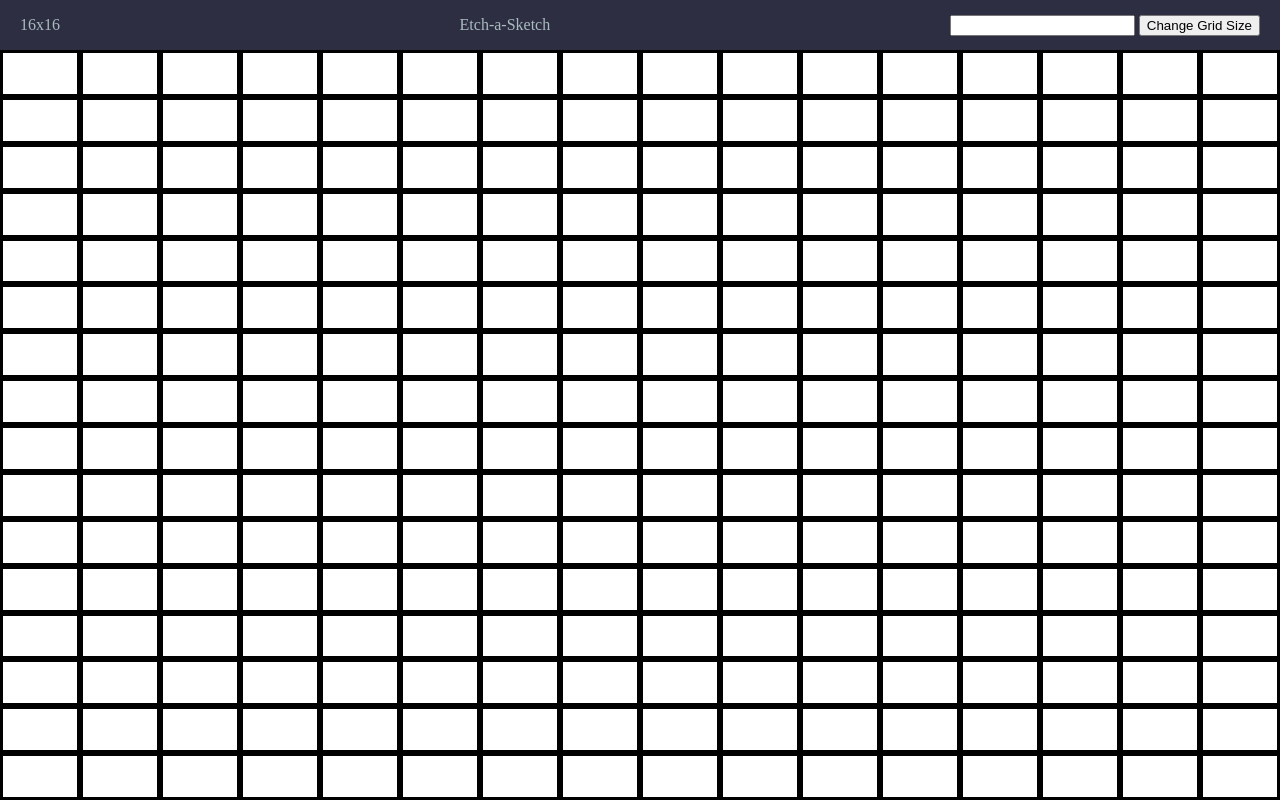
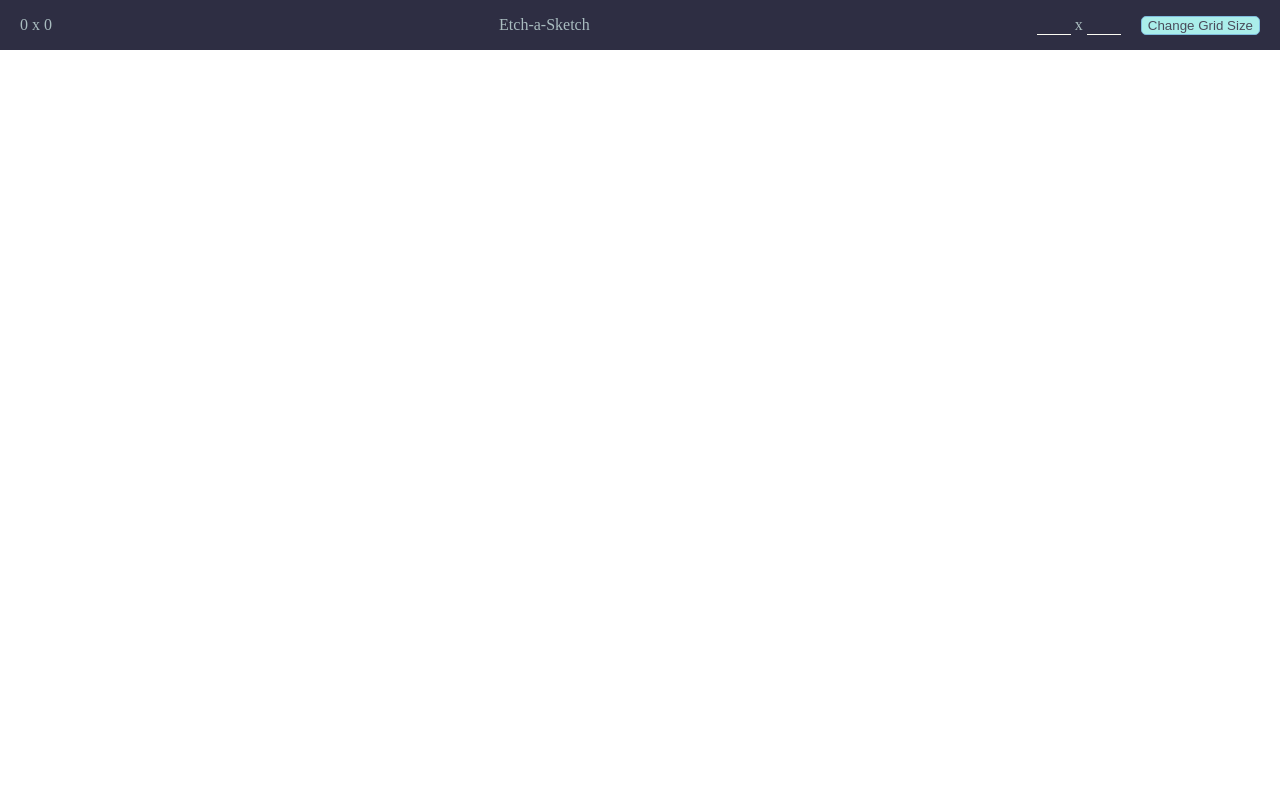
Before and after one commit to CoffeeeAddict/Etch-a-Sketch, a plain HTML site: page index.html in a window 1280 px wide. Both pictures are taken after a click on the button "Change Grid Size". Drawn offline with Linux system fonts and the light colour scheme.

Commit message:
Finished Project
Added hover effect and changing grid size

```diff
--- a/index.html
+++ b/index.html
@@ -16,7 +16,11 @@
             Etch-a-Sketch
         </div>
         <div class="changeGridSize">
-            <input type="number" class="changeGridSizeInput">
+            <div class="gridSizeInput">
+                <input type="text" class="changeGridSizeInput widthInput">
+                <span> x </span>
+                <input type="text" class="changeGridSizeInput heightInput">
+            </div>
             <button class="changeGridSizeButton"> Change Grid Size </button>
         </div>
     </div>
--- a/javascript.js
+++ b/javascript.js
@@ -1,19 +1,48 @@
 const gridContainer = document.querySelector(".content");
+const gridChangerButton = document.querySelector(".changeGridSizeButton");
+const widthInput = document.querySelector(".widthInput");
+const heightInput = document.querySelector(".heightInput");
+const currentGridSize = document.querySelector(".currentGridSize");
 createGrid(16, 16);
 
+gridChangerButton.addEventListener("click", changeGridSize);
+
+function changeGridSize() {
+    let width = Number(widthInput.value);
+    let height = Number(heightInput.value);
+    if(isNaN(width) || isNaN(height)) {
+        throw new Error("Width or height not number");
+    }
+    createGrid(width, height);
+}
+
+function clearGrid() {
+    while(gridContainer.firstChild) {
+        gridContainer.removeChild(gridContainer.firstChild);
+    }
+}
+
 function createGrid(width, height) {
+    clearGrid();
     for(let i=0; i<height; i++) {
         let gridRow = document.createElement("div");
         gridRow.classList.add("gridRow");
         fillGridRow(gridRow, width);
         gridContainer.append(gridRow);
     }
+    currentGridSize.textContent = width + " x " + height;
 }
 
 function fillGridRow(gridRow, width) {
     for(let i=0; i<width; i++) {
         let gridBox = document.createElement("div");
         gridBox.classList.add("gridBox");
+        gridBox.addEventListener("mouseover", fillBox);
         gridRow.append(gridBox);
     }
 }
+
+function fillBox(event) {
+    let box = event.target;
+    box.classList.add("boxFilled");
+}
--- a/styles.css
+++ b/styles.css
@@ -32,5 +32,49 @@ body {
 
 .gridBox {
     flex: 1;
-    border: 3px solid black;
+    border: 3px solid #2e2e43 ;
 }
+
+.boxFilled {
+    background-color: #4a4b5b
+}
+
+.changeGridSize {
+    display: flex;
+    gap: 20px;
+}
+
+.changeGridSizeInput {
+    background-color: #2e2e43;
+    border-top: 0px;
+    border-right: 0px;
+    border-left: 0px;
+    border-bottom: 1px solid #fcfbf3;
+    color: #a9bcbf;
+    width: 30px;
+    text-align: center;
+}
+
+.changeGridSizeButton {
+    background-color: #aaeeea;
+    color: #4a4b5b;
+    border: 1px solid #7fbbdc;
+    border-radius: 5px;
+}
+
+button.changeGridSizeButton:active {
+    background-color: #7fbbdc;
+}
+
+button.changeGridSizeButton:hover {
+    cursor: pointer;
+}
+
+.changeGridSizeButon:active {
+    background-color: #7fbbdc;
+}
+
+input:focus {
+    outline: none;
+    border: 1px solid #fcfbf3;
+}
```
